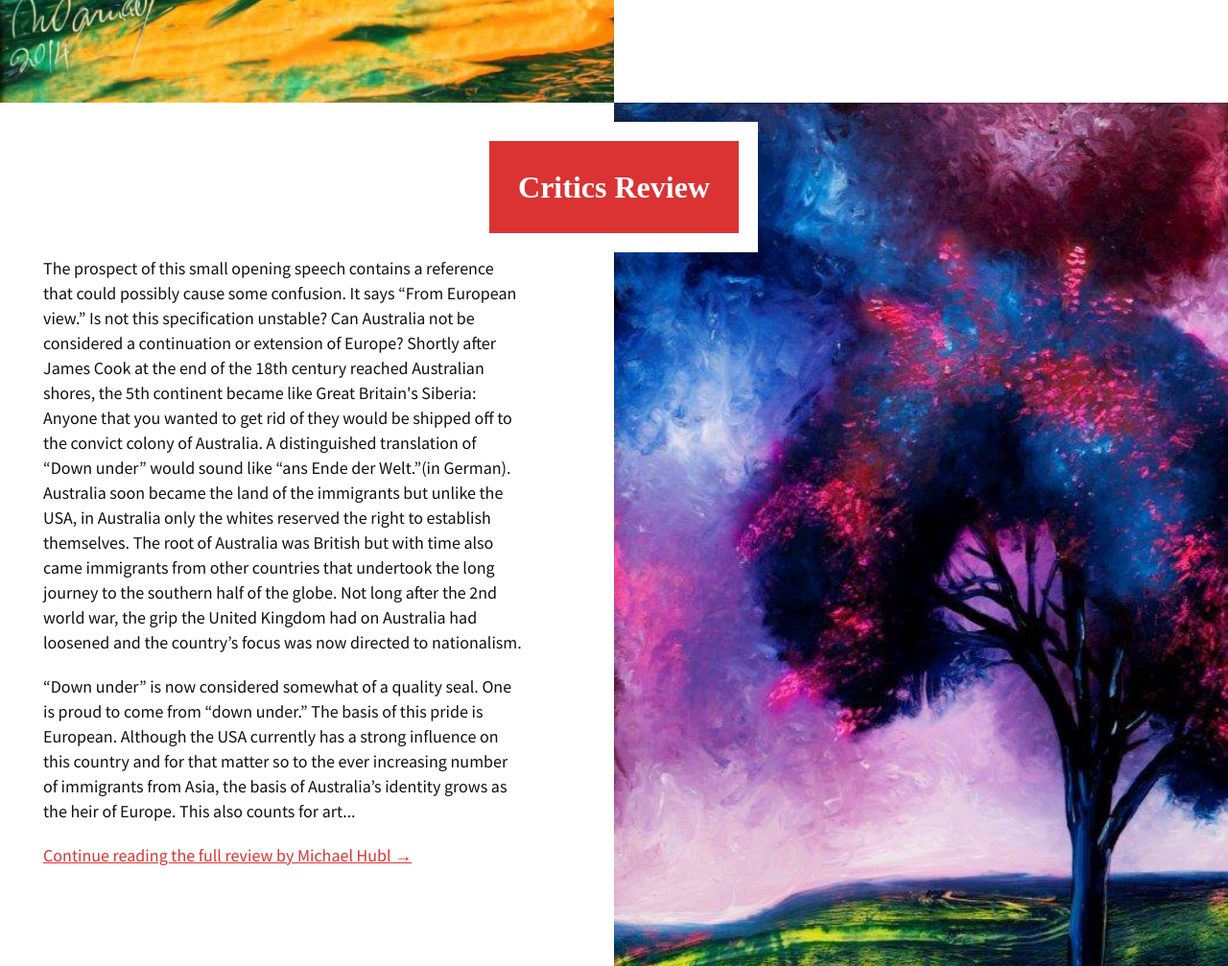
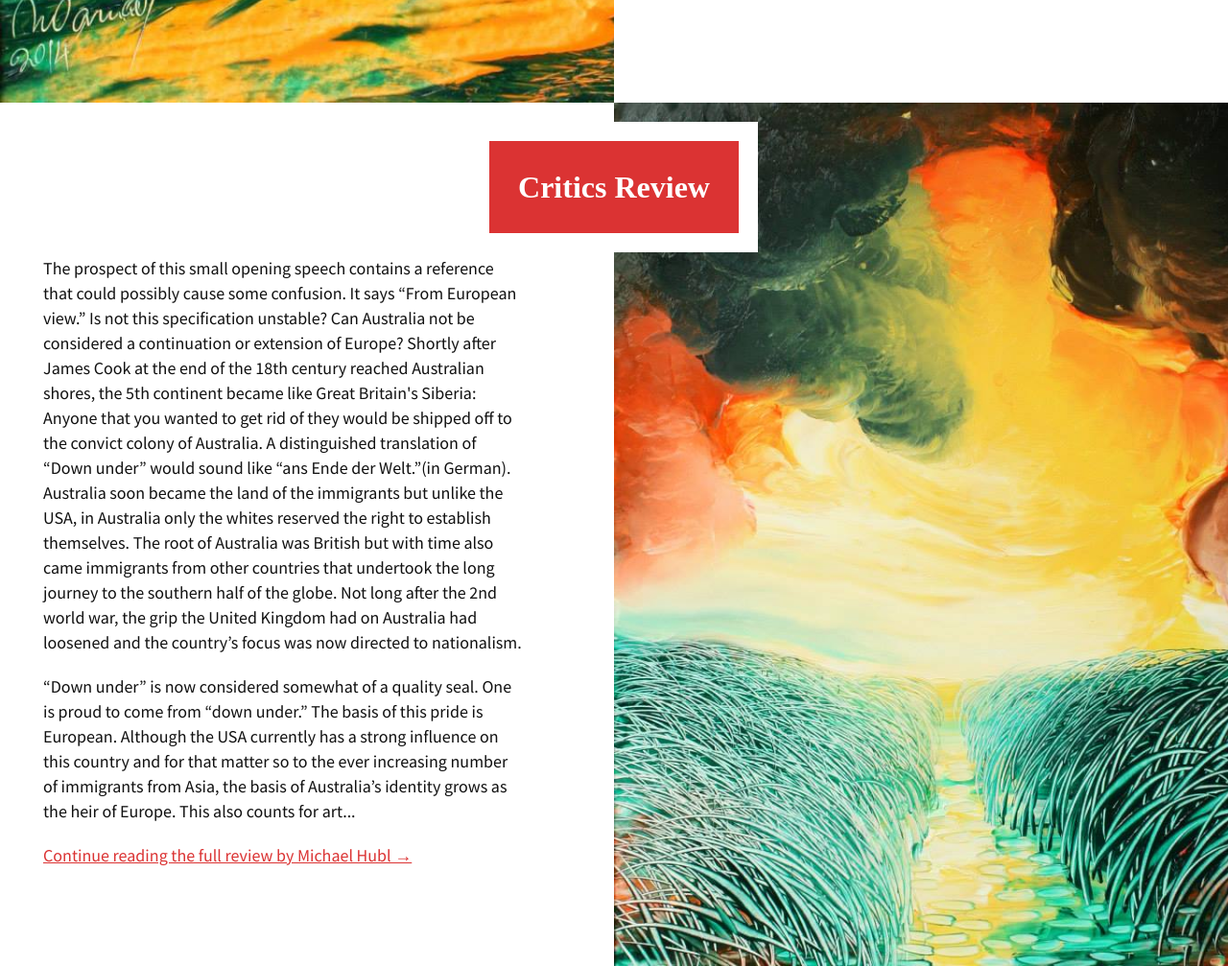
Before and after one commit to matthewhartman/nelusoana, a website: page index.html in a window 1280 px wide. Shown: the part 1714-2721 px from the top of the page at 96% size. Drawn offline with Linux system fonts and the light colour scheme; some packages are replaced by stand-ins of ours; grey boxes are pictures that could not be loaded; a web font is replaced by a local one.

Commit message:
Updated photo for critic review

```diff
--- a/src/scss/styles/_critic-review.scss
+++ b/src/scss/styles/_critic-review.scss
@@ -1,7 +1,7 @@
 // Critic Review
 
 .critic-review-image-banner {
-  background: url(../img/tree.jpg) 0 0 no-repeat;
+  background: url(../img/romania-2.jpg) 0 0 no-repeat;
   background-size: cover;
   @include breakpoint(m) {
     min-height: 1300px;
```
Also changed, not shown: css/styles.css, img/romania-2.jpg (added), img/tree.jpg (deleted), src/css/styles.css, src/img/romania-2.jpg (added), src/img/tree.jpg (deleted), 2 other files.
